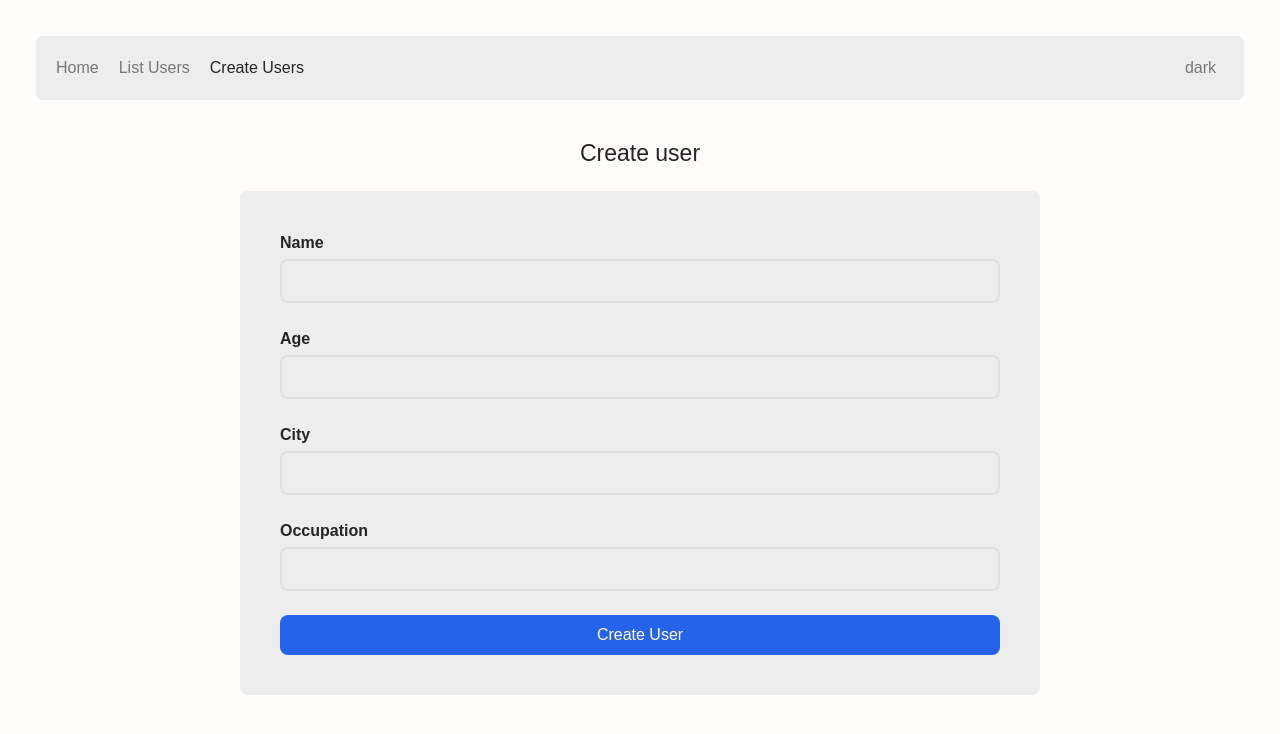
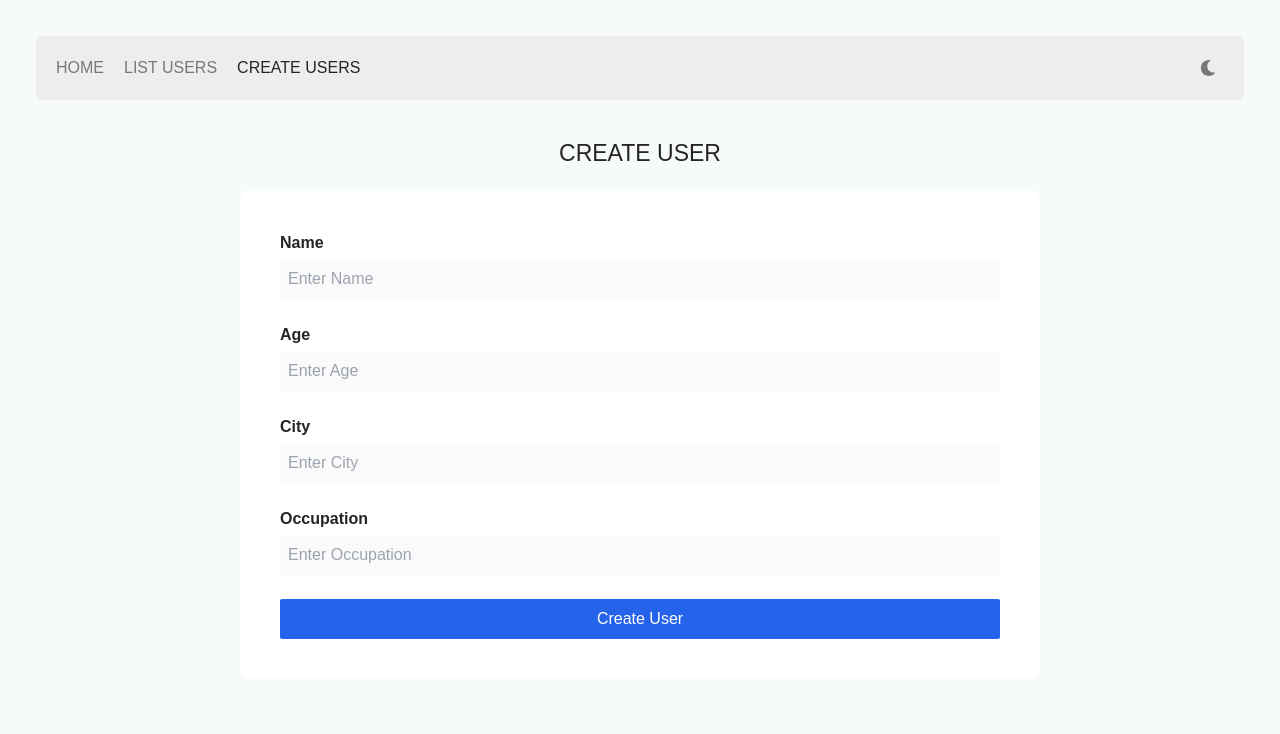
Before and after one commit to deegha/userlist, a Next.js app: page /create-users in a window 1280 px wide. Shown: the top 734 px of the page. Built offline with nearby package versions, Linux system fonts and the light colour scheme.

Commit message:
Beautifying the UI

```diff
--- a/package.json
+++ b/package.json
@@ -23,6 +23,7 @@
     "next": "15.1.3",
     "react": "^19.0.0",
     "react-dom": "^19.0.0",
+    "react-icons": "^5.4.0",
     "react-redux": "^9.2.0",
     "yup": "^1.6.1"
   },
--- a/src/components/button/button.tsx
+++ b/src/components/button/button.tsx
@@ -14,7 +14,7 @@ export const Button = ({
   disabled,
   onClick,
 }: IButton) => {
-  const baseStyles = `inline-flex items-center justify-center px-6 py-2 text-base font-medium transition duration-200 rounded-lg focus:outline-none focus:ring`;
+  const baseStyles = `inline-flex items-center justify-center px-6 py-2 text-base font-medium transition duration-200 rounded-sm focus:outline-none focus:ring`;
   const variantStyles = {
     primary: 'bg-blue-600 text-white hover:bg-blue-700 focus:ring-blue-300',
     secondary:
@@ -31,7 +31,7 @@ export const Button = ({
       {loading ? (
         <>
           <svg
-            className="mr-2 h-5 w-5 animate-spin text-white"
+            className="animate-spin mr-2 h-5 w-5 text-white"
             xmlns="http://www.w3.org/2000/svg"
             fill="none"
             viewBox="0 0 24 24"
--- a/src/components/input/input.tsx
+++ b/src/components/input/input.tsx
@@ -16,16 +16,16 @@ export const Input = ({
   return (
     <div className="flex flex-col gap-1">
       {label && <label className="font-semibold text-tBase">{label}</label>}
-      <div className="rounded-lg border-2 border-border p-2">
+      <div className="border-1 rounded-sm border-border bg-bgTextInput p-2">
         <input
           {...props}
           name={name}
           placeholder={placeholder}
-          className="w-full border-none bg-transparent text-tBase outline-none"
+          className="w-full border-none bg-transparent text-colorTextInput outline-none"
         />
       </div>
       {showErrors && (
-        <div className="text-red-700">
+        <div className="text-sm text-red-500">
           <ErrorMessage name={name} />
         </div>
       )}
--- a/src/components/layout/layout.tsx
+++ b/src/components/layout/layout.tsx
@@ -13,7 +13,9 @@ export const Layout = ({ children }: ILayout) => {
       className={`flex flex-col items-center justify-start theme-${theme} mb-[50px] min-h-screen bg-bgSecondary`}
     >
       <Navigation />
-      <div className="flex w-full flex-col gap-5 px-10">{children}</div>
+      <div className="flex w-full animate-appear flex-col gap-5 px-10">
+        {children}
+      </div>
     </main>
   );
 };
--- a/src/components/navigation/navigation.tsx
+++ b/src/components/navigation/navigation.tsx
@@ -2,6 +2,7 @@ import Link from 'next/link';
 import { useRouter } from 'next/router';
 import { useAppDispatch, useAppSelector } from '@/hooks/index';
 import { setTheme } from '@/redux/slices/themeSlice';
+import { FaSun, FaMoon } from 'react-icons/fa';
 
 const navItems = [
   {
@@ -34,18 +35,18 @@ export const Navigation = () => {
     <div className="min-h-100vh w-full p-9">
       <div className="flex items-center justify-between rounded-md bg-bgPrimary p-5 text-tUnSelected">
         <div className="flex gap-5">
-          {navItems.map((user) => (
+          {navItems.map((items) => (
             <Link
-              href={user.url}
-              key={user.url}
-              className={`${router.pathname === user.url && 'text-tBase'} hover:text-tHover`}
+              href={items.url}
+              key={items.url}
+              className={`${router.pathname === items.url && 'text-tBase'} uppercase hover:text-tHover`}
             >
-              {user.name}
+              {items.name}
             </Link>
           ))}
         </div>
         <div onClick={handleThemeChange} className="cursor-pointer px-2">
-          {theme === 'dark' ? 'light' : 'dark'}
+          {theme === 'dark' ? <FaSun /> : <FaMoon />}
         </div>
       </div>
     </div>
--- a/src/components/pagination/pagination.tsx
+++ b/src/components/pagination/pagination.tsx
@@ -13,7 +13,7 @@ export const Pagination = ({ numberOfPage }: IPagination) => {
       pages.push(
         <div
           key={i}
-          className={`cursor-pointer rounded-lg border-2 border-solid border-border p-1 text-tUnSelected md:p-2 ${parseInt(activePage) === i ? 'bg-bgPrimary text-tBase' : ''}`}
+          className={`cursor-pointer rounded-lg border-solid border-border text-tUnSelected md:p-2 ${parseInt(activePage) === i ? 'bg-bgPrimary text-tBase' : ''}`}
           onClick={() => handlePageClick(i)}
         >
           {i}
@@ -39,12 +39,8 @@ export const Pagination = ({ numberOfPage }: IPagination) => {
       <div className="hidden items-center justify-start gap-5 px-2 md:flex">
         {renderPage()}
       </div>
-      <div className="flex w-full items-center justify-start justify-center gap-5 px-2 md:hidden">
-        <Button
-          onClick={handlePreviousPage}
-          variant="primary"
-          text="Previous"
-        />
+      <div className="flex w-full items-center justify-center gap-5 px-2 md:hidden">
+        <Button onClick={handlePreviousPage} variant="primary" text="Prev" />
 
         <Button onClick={handleNextPage} variant="primary" text="Next" />
       </div>
--- a/src/components/userForm/userForm.tsx
+++ b/src/components/userForm/userForm.tsx
@@ -45,11 +45,26 @@ export const UserForm = ({ id }: { id?: string }) => {
         validationSchema={CreateUserSchema}
         onSubmit={handleSubmit}
       >
-        <Form className="flex w-full flex-col gap-5 rounded-lg bg-bgPrimary p-10 md:w-[800px]">
-          <Field name="name" as={Input} label={'Name'} />
-          <Field name="age" as={Input} label={'Age'} />
-          <Field name="city" as={Input} label={'City'} />
-          <Field name="occupation" as={Input} label={'Occupation'} />
+        <Form className="flex w-full flex-col gap-5 rounded-lg bg-bgForm p-10 md:w-[800px]">
+          <Field
+            name="name"
+            as={Input}
+            placeholder="Enter Name"
+            label={'Name'}
+          />
+          <Field name="age" as={Input} label={'Age'} placeholder="Enter Age" />
+          <Field
+            name="city"
+            as={Input}
+            label={'City'}
+            placeholder="Enter City"
+          />
+          <Field
+            name="occupation"
+            as={Input}
+            label={'Occupation'}
+            placeholder="Enter Occupation"
+          />
           <Button
             disabled={loading}
             variant="primary"
--- a/src/pages/create-users.tsx
+++ b/src/pages/create-users.tsx
@@ -4,7 +4,7 @@ const CreateUsers = () => {
   return (
     <Layout>
       <div className="flex w-full flex-col items-center justify-center gap-5">
-        <h1 className="text-[23px] text-tBase">Create user</h1>
+        <h1 className="text-[23px] uppercase text-tBase">Create user</h1>
         <UserForm />
       </div>
     </Layout>
--- a/src/pages/user/[id].tsx
+++ b/src/pages/user/[id].tsx
@@ -23,7 +23,7 @@ const EditUsers = () => {
   return (
     <Layout>
       <div className="flex w-full flex-col items-center justify-center gap-5">
-        <h1 className="text-[23px] text-tBase">Edit user</h1>
+        <h1 className="text-[23px] uppercase text-tBase">Edit user</h1>
         {user.age && <UserForm id={id as string} />}
       </div>
     </Layout>
--- a/src/styles/globals.css
+++ b/src/styles/globals.css
@@ -10,8 +10,11 @@
     --color-text-unselected : #797777;
     --color-text-hover : #262525;
     --color-bg-primary :  #ededed;
-    --color-bg-secondary :  #fffcfc;
+    --color-bg-secondary :  #f7fafb;
     --color-border :  #e0e0e0;
+    --color-bg-form: #ffffff;
+    --color-bg-text-input: #fafafa;
+    --color-text-input: #7a7a83;
   }
 
   * {
@@ -28,6 +31,10 @@
     --color-bg-primary :  #3c3c3c;
     --color-border :  #4c4949;
     --color-bg-secondary :  #000000;
+    --color-bg-form: #202426;
+    --color-bg-text-input: #363636;
+    --color-text-input: #ececeb;
+
 }
 
 body {
--- a/tailwind.config.ts
+++ b/tailwind.config.ts
@@ -17,7 +17,19 @@ export default {
         bgPrimary: 'var(--color-bg-primary)',
         bgSecondary: 'var(--color-bg-secondary)',
         border: 'var(--color-border)',
+        bgForm: 'var(--color-bg-form)',
+        bgTextInput: 'var(--color-bg-text-input)',
+        colorTextInput: 'var(--color-text-input)',
       },
+    },
+    keyframes: {
+      appear: {
+        '0%': { opacity: '0' },
+        '100%': { opacity: '1' },
+      },
+    },
+    animation: {
+      appear: 'appear 0.5s ease-out',
     },
   },
   plugins: [],
```
Also changed, not shown: 1 other file (tests, documents, lock files or other folders).
